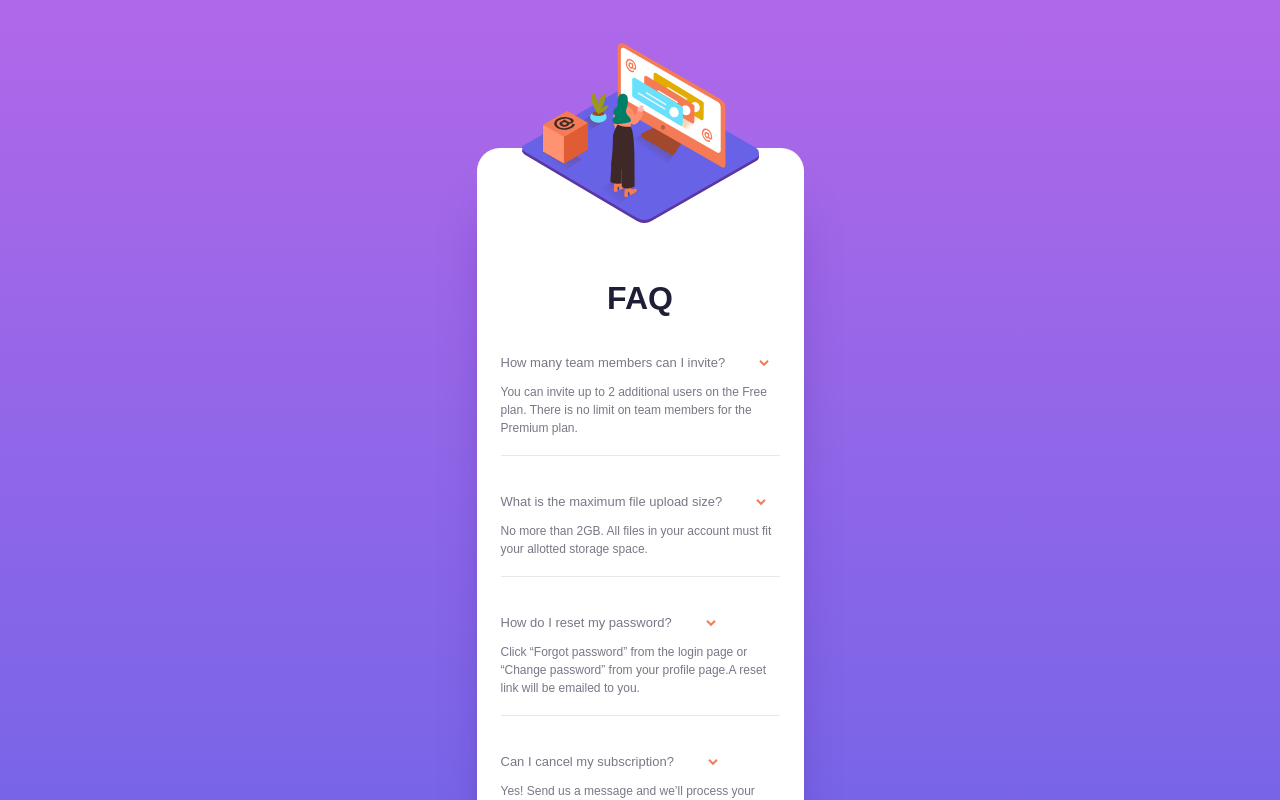
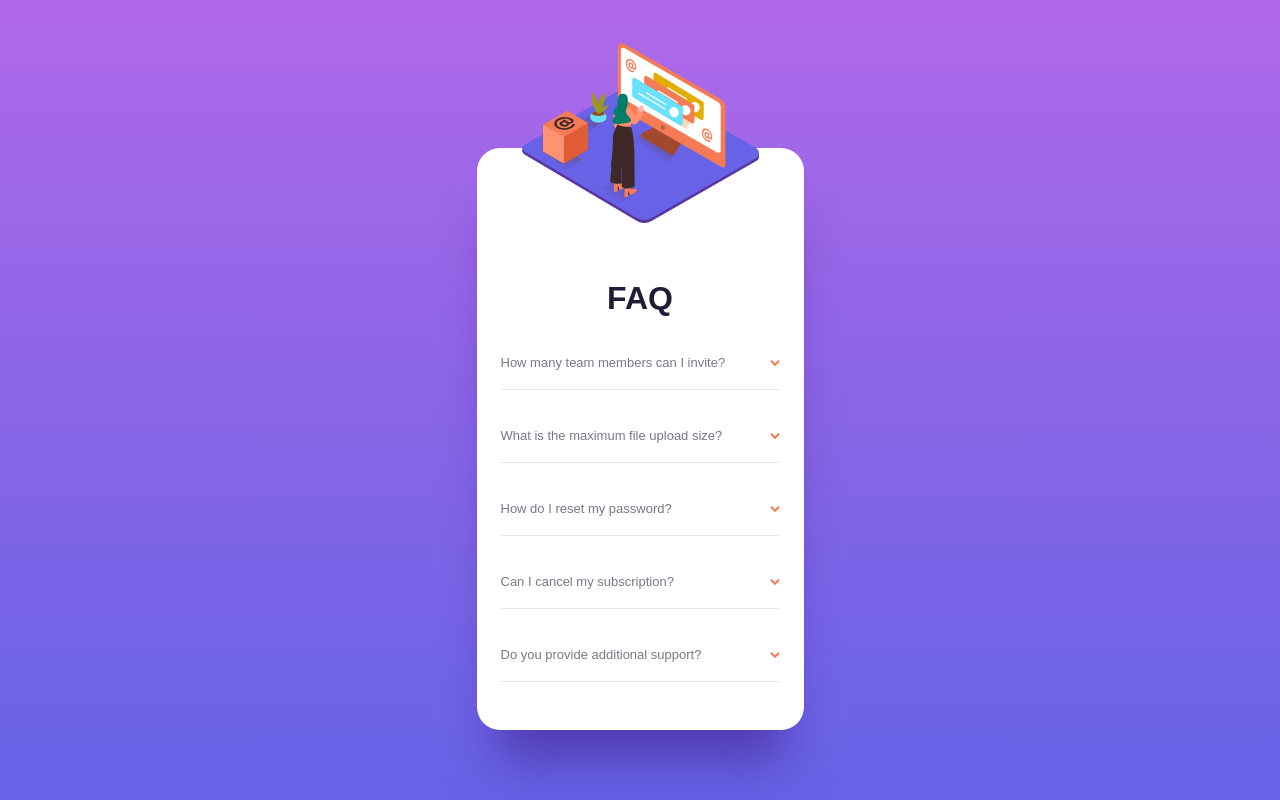
Before and after one commit to marriamdd/faq-accordion-card, a React (Vite) app: page / in a window 1280 px wide. Shown: the top 800 px of the page. Built offline with nearby package versions, Linux system fonts and the light colour scheme.

Commit message:
add  logic to display answer if clicked

```diff
--- a/src/App.jsx
+++ b/src/App.jsx
@@ -4,10 +4,11 @@ import { GlobalStyles } from "./Globals";
 import "./App.css";
 import IllustrationMobile from "/images/illustration-woman-online-mobile.svg";
 import IllustrationMobileSHadow from "/images/bg-pattern-mobile.svg";
+import data from "./data.json";
 import Question from "./components/Question_Component";
 function App() {
-  const [count, setCount] = useState(0);
-
+  const [answer, setAnswer] = useState(null);
+  console.log(answer);
   return (
     <>
       <GlobalStyles />
@@ -15,11 +16,14 @@ function App() {
         <img src={IllustrationMobile} alt="girl illustration" />
 
         <Title>FAQ</Title>
-        <Question questionIndex={0} />
-        <Question questionIndex={1}/>
-        <Question questionIndex={2}/>
-        <Question questionIndex={3}/>
-        <Question questionIndex={3}/>
+        {data.map((item, index) => (
+          <Question
+            key={index}
+            questionIndex={index}
+            setAnswer={setAnswer}
+            answer={answer}
+          />
+        ))}
       </Main>
     </>
   );
@@ -38,7 +42,7 @@ const Main = styled.main`
   box-shadow: 0px 50px 50px -20px rgba(53, 18, 122, 0.5);
   position: relative;
 
-& >img {
+  & > img {
     width: 23.7rem;
     height: 18rem;
     position: absolute;
--- a/src/components/Question_Component.jsx
+++ b/src/components/Question_Component.jsx
@@ -1,18 +1,22 @@
 import styled from "styled-components";
 import Arrow from "/images/icon-arrow-down.svg";
 import data from "../data.json";
-console.log(data);
-export default function Question_Component({ questionIndex }) {
+
+export default function Question_Component({
+  questionIndex,
+  setAnswer,
+  answer,
+}) {
   const question = data[questionIndex].question;
-  const answer = data[questionIndex].answer;
+  const currentAnswer = data[questionIndex].answer;
 
   return (
-    <QuestionSection>
+    <QuestionSection onClick={() => setAnswer(questionIndex)}>
       <div>
         <Question>{question}</Question>
         <img src={Arrow} alt="arrow icon" />
       </div>
-      <Answer>{answer}</Answer>
+      {answer === questionIndex ? <Answer>{currentAnswer}</Answer> : null}
     </QuestionSection>
   );
 }
@@ -23,11 +27,11 @@ const QuestionSection = styled.section`
   gap: 1.2rem;
   border-bottom: 1px solid #e8e8ea;
   padding-bottom: 1.8rem;
-
+  width: 100%;
   & > div {
     display: flex;
     align-items: center;
-    gap: 3.4rem;
+    justify-content: space-between;
   }
 `;
 const Question = styled.h2`
```
